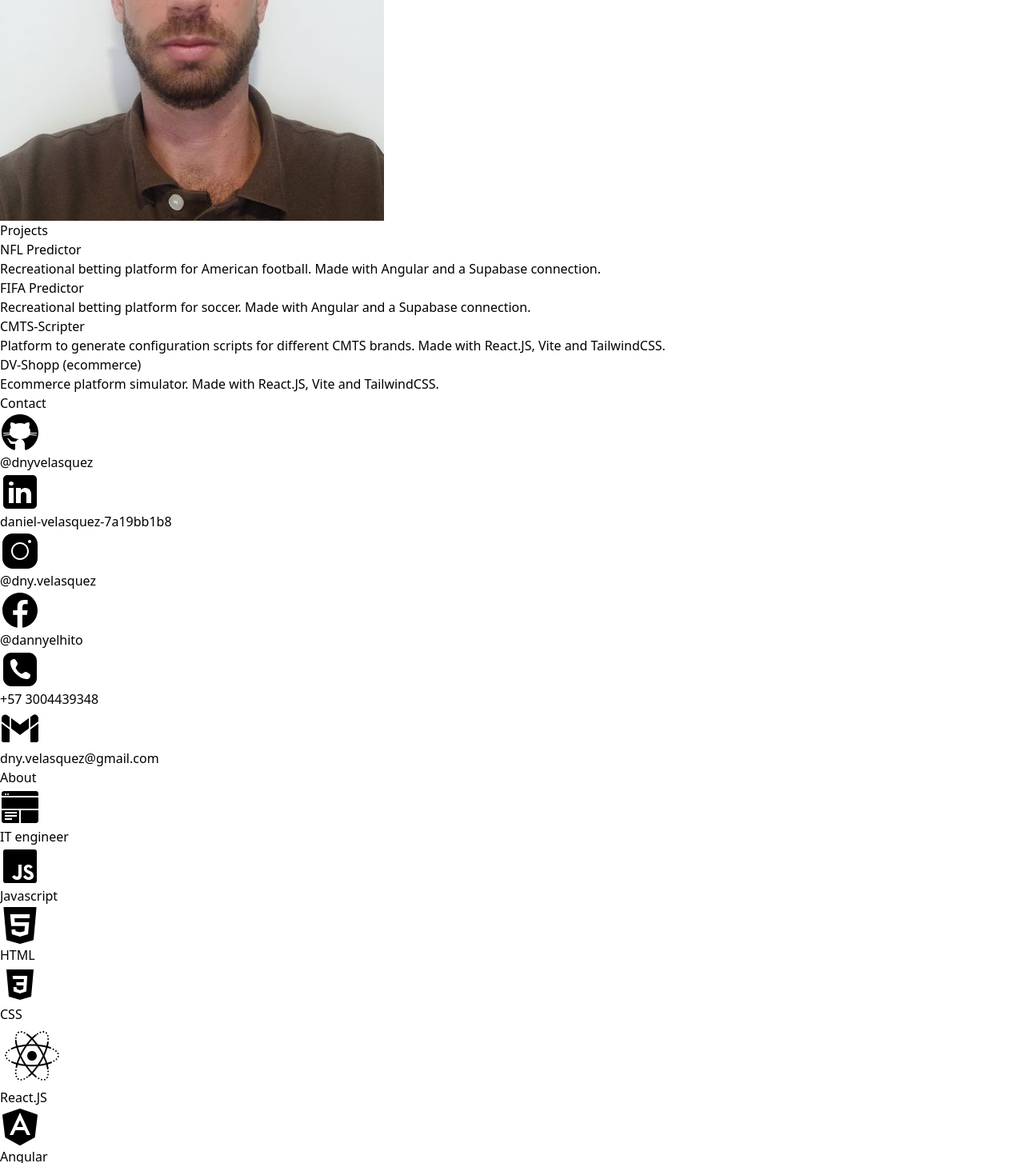
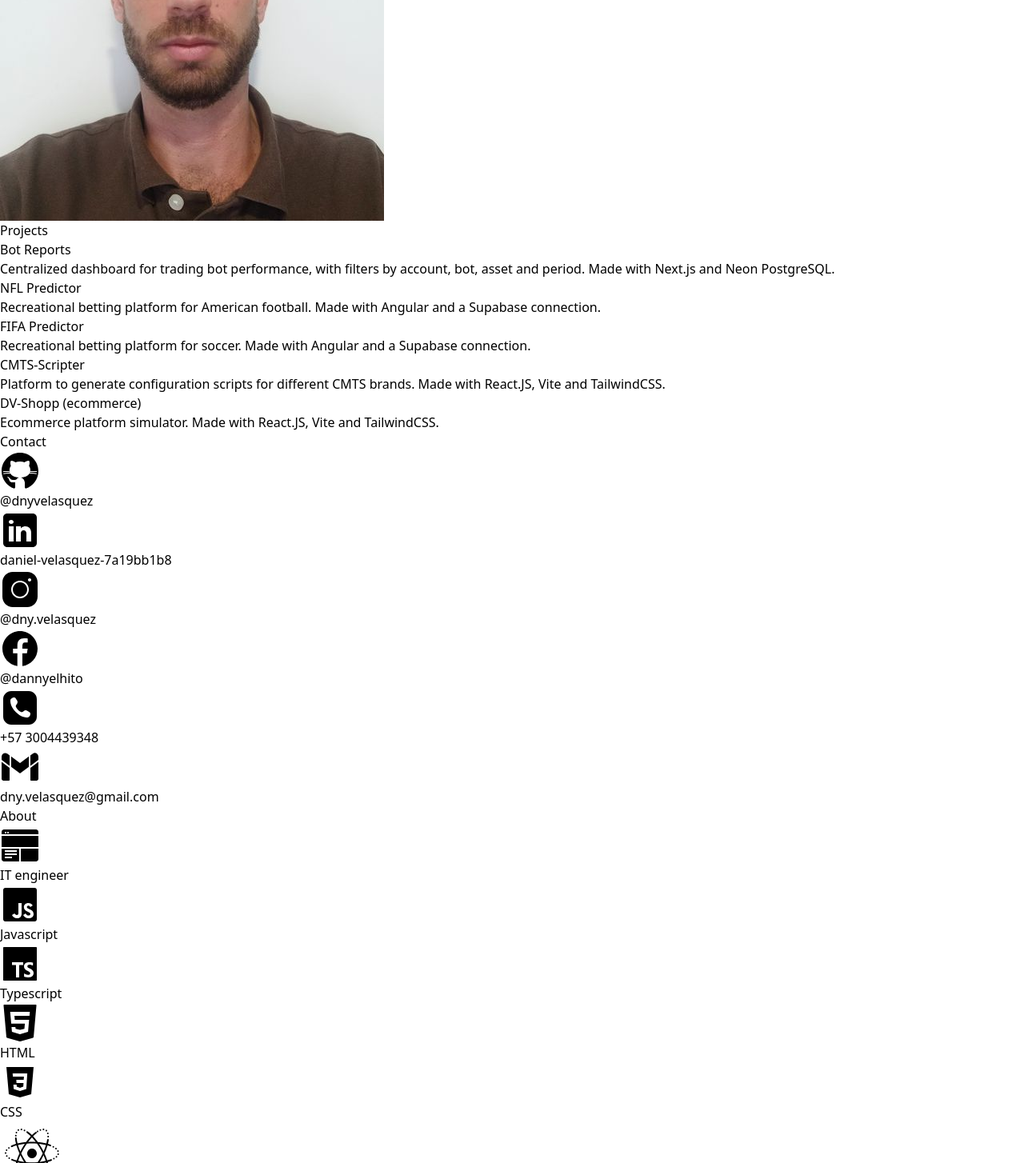
Before and after one commit to dnyvelasquez/Portfolio, a React (Vite) app: page / in a window 1280 px wide. Shown: the part 1556-3010 px from the top of the page at 80% size. Built offline with nearby package versions, Linux system fonts and the light colour scheme.

Commit message:
Add Bot Reports project and new tech logos to skills
Describe Bot Reports (trading bot dashboard built with Next.js and
Neon PostgreSQL) and add Typescript, Angular, and Claude logos to the
About skills list to better reflect the actual stack in use.

```diff
--- a/src/Pages/Home/index.jsx
+++ b/src/Pages/Home/index.jsx
@@ -11,12 +11,18 @@ import logoPython from '../../Assets/icons8-python.svg';
 import logoCss from '../../Assets/icons8-css.svg';
 import logoHtml from '../../Assets/icons8-html.svg';
 import logoJavascript from '../../Assets/icons8-javascript.svg';
+import logoTypescript from '../../Assets/icons8-typescript.svg';
 import logoAngular from '../../Assets/icons8-angular.svg';
 import logoClaude from '../../Assets/icons8-claude.svg';
 import logoGoogleSites from '../../Assets/icons8-google-sites.svg';
 import logoLinkedIn from '../../Assets/icons8-linkedin.svg';
 
 const projects = [
+  {
+    name: 'Bot Reports',
+    url: 'https://bot-reports.vercel.app/',
+    description: 'Centralized dashboard for trading bot performance, with filters by account, bot, asset and period. Made with Next.js and Neon PostgreSQL.',
+  },
   {
     name: 'NFL Predictor',
     url: 'https://dnyvelasquez.github.io/nfl-predictor/',
@@ -51,6 +57,7 @@ const contacts = [
 const skills = [
   { logo: logoGoogleSites, alt: 'Logo Google Sites', label: 'IT engineer' },
   { logo: logoJavascript, alt: 'Logo Javascript', label: 'Javascript' },
+  { logo: logoTypescript, alt: 'Logo Typescript', label: 'Typescript' },
   { logo: logoHtml, alt: 'Logo HTML', label: 'HTML' },
   { logo: logoCss, alt: 'Logo CSS', label: 'CSS' },
   { logo: logoReact, alt: 'Logo React.JS', label: 'React.JS' },
```
Also changed, not shown: src/Assets/icons8-typescript.svg (added).
